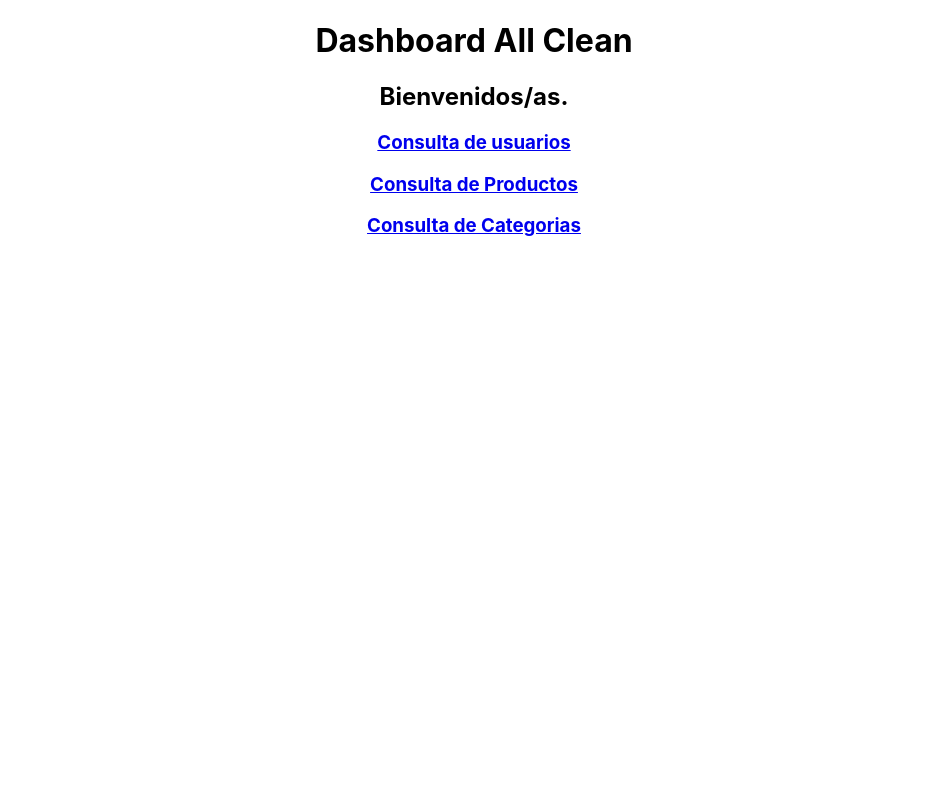
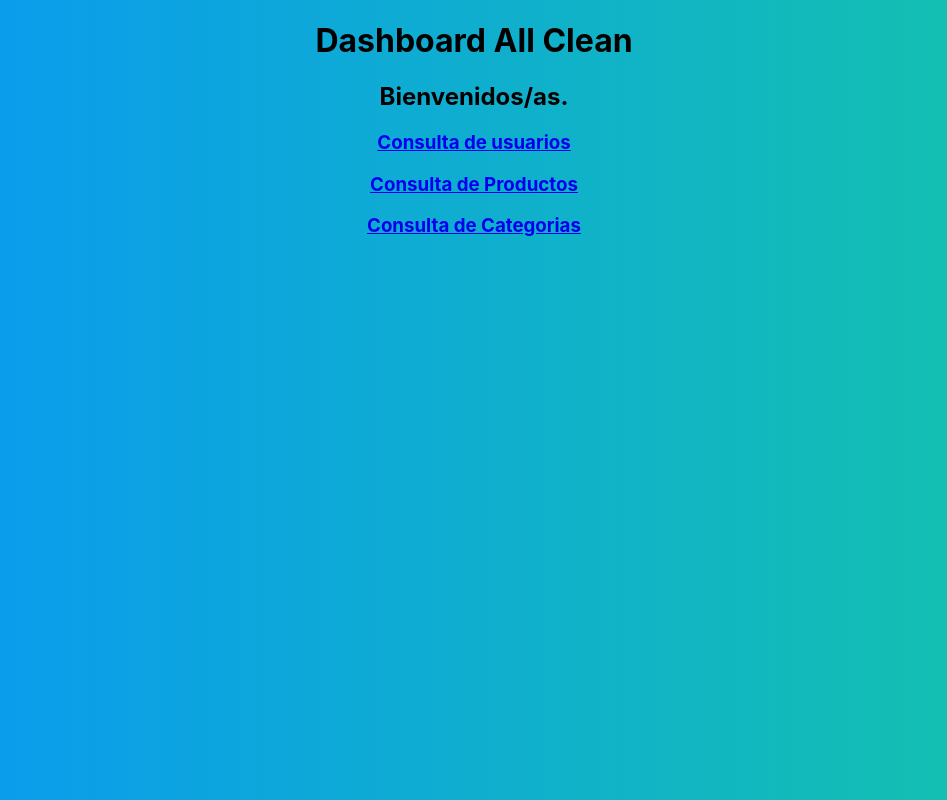
Before and after one commit to Sergio200x/reactApi1, a React (Create React App) app: page / in a window 1280 px wide. Shown: the whole page, without its empty margins (166-1113 px from the left). Built offline with nearby package versions, Linux system fonts and the light colour scheme.

Commit message:
gradiente

```diff
--- a/src/css.css
+++ b/src/css.css
@@ -8,6 +8,7 @@ body{
     max-width: 1400px;
     text-align: center;
     margin: auto;
+    background: linear-gradient(to right, rgb(9, 151, 246), rgb(21, 197, 168));
 }
 
 .contenedor
```
